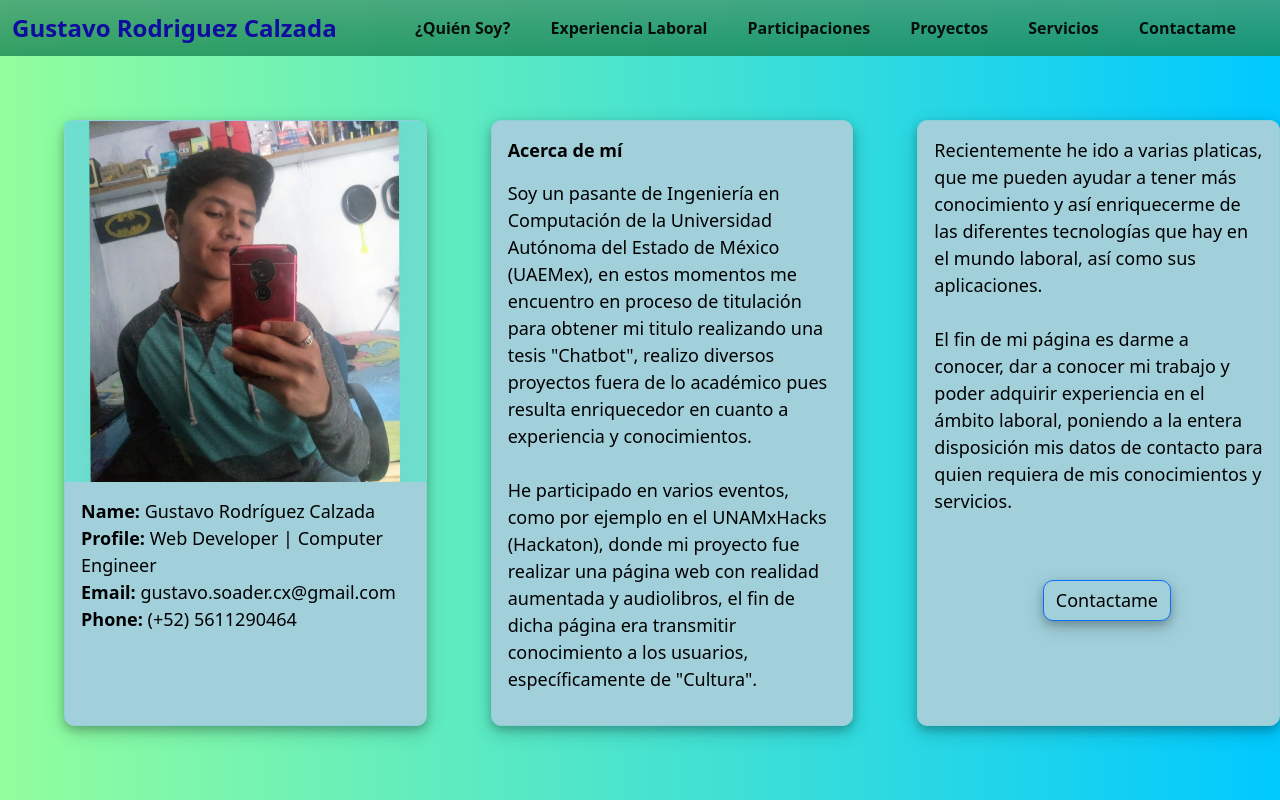
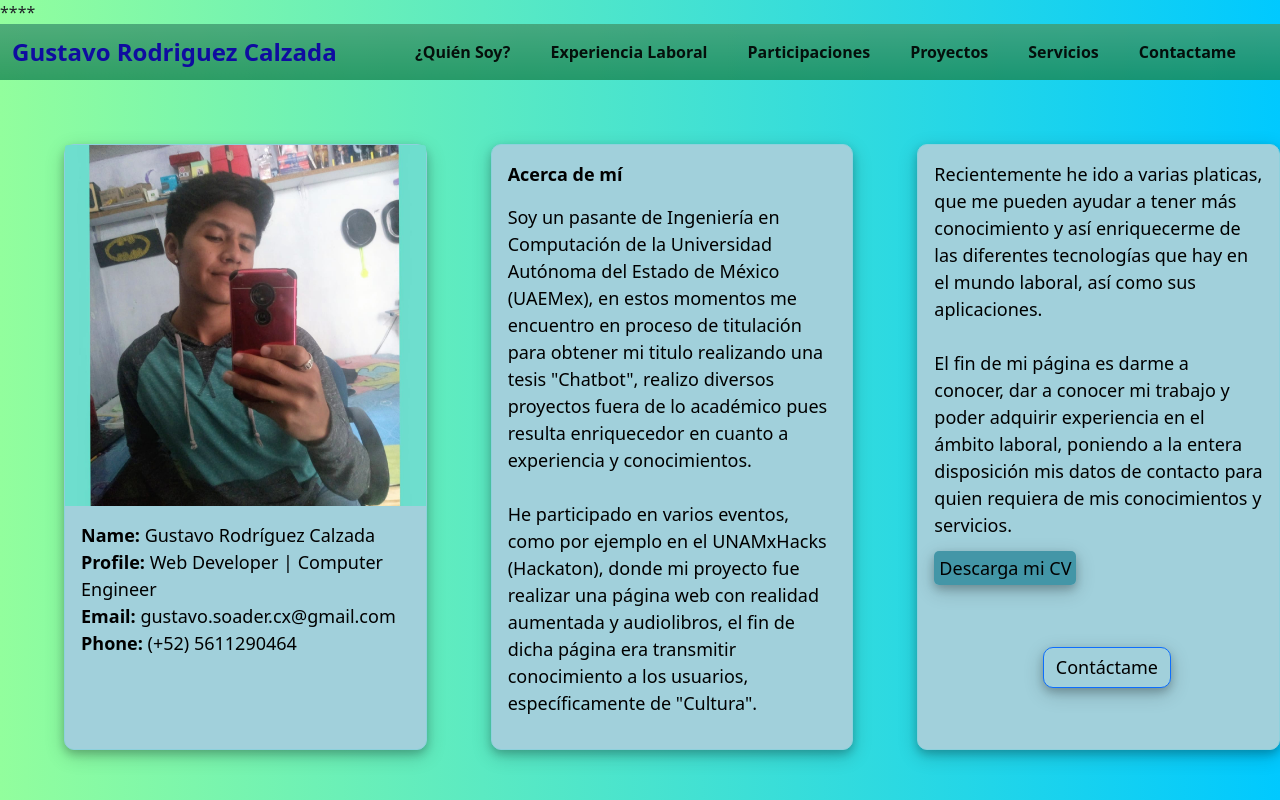
Before and after one commit to GustavoR0dr1gu3z/miSitio-VueJS, a Vue app: page / in a window 1280 px wide. Built offline with nearby package versions, Linux system fonts and the light colour scheme.

Commit message:
añadiendo mi CV actualizado

```diff
--- a/public/index.html
+++ b/public/index.html
@@ -8,6 +8,7 @@
     <meta http-equiv="X-UA-Compatible" content="IE=edge">
     <meta name="viewport" content="width=device-width,initial-scale=1.0">
     <link rel="icon" href="<%= BASE_URL %>favicon.ico">
+    **<link rel="pdf" href="<%= BASE_URL %>GesCV_GustavoRodriguezCalzada.pdf">**
     <title><%= htmlWebpackPlugin.options.title %></title>
     <!--CDN BOOTSTRAP-->
     <link href="https://cdn.jsdelivr.net/npm/bootstrap@5.1.3/dist/css/bootstrap.min.css" rel="stylesheet" integrity="sha384-1BmE4kWBq78iYhFldvKuhfTAU6auU8tT94WrHftjDbrCEXSU1oBoqyl2QvZ6jIW3" crossorigin="anonymous">
--- a/src/views/QuienSoy.vue
+++ b/src/views/QuienSoy.vue
@@ -28,16 +28,27 @@
         <div class="cardMio" style="width: 25rem;">
             <div class="card-body">
                 <p class="card-text">
-Recientemente he ido a varias platicas, que me pueden ayudar a tener más conocimiento y así enriquecerme de las diferentes tecnologías que hay en el mundo laboral, así como sus aplicaciones.
-<br><br>El fin de mi página es darme a conocer, dar a conocer mi trabajo y poder adquirir experiencia en el ámbito laboral, poniendo a la entera disposición mis datos de contacto para quien requiera de mis conocimientos y servicios.
+                    Recientemente he ido a varias platicas, que me pueden ayudar a tener más conocimiento y así enriquecerme de las diferentes tecnologías que hay en el mundo laboral, así como sus aplicaciones.
+                    <br><br>El fin de mi página es darme a conocer, dar a conocer mi trabajo y poder adquirir experiencia en el ámbito laboral, poniendo a la entera disposición mis datos de contacto para quien requiera de mis conocimientos y servicios.
+                </p>
+
+                <p class="card-text">
+                    <a class="cv" download="GesCV_GustavoRodriguezCalzada" href="/GesCV_GustavoRodriguezCalzada.pdf">Descarga mi CV</a>
                 </p>
 
 
                 <router-link class="btn btn-primary" to="/contacto">
-                    Contactame
+                    Contáctame
                 </router-link>
+                <!--Descargar un documento pdf en vue-->
+
+
+
             </div>
         </div>
+
+
+
 
     </div>
 </template>
@@ -84,6 +95,18 @@ Recientemente he ido a varias platicas, que me pueden ayudar a tener más conoci
     box-shadow: 0 4px 8px 0 rgba(0, 0, 0, 0.2), 0 6px 20px 0 rgba(0, 0, 0, 0.19);
 }
 
+.cv{
+    background-color: #4396a7;
+    text-decoration: none;
+    color: black;
+    padding: 5px;
+    text-align: center;
+    font-size: 18px;
+    border-radius: 5px;
+    box-shadow: 0 4px 8px 0 rgba(0, 0, 0, 0.2), 0 6px 20px 0 rgba(0, 0, 0, 0.19);
+}
+
+
 /*Diseño del boton cuando pasa el cursor de las cartas*/
 .btn:hover{
     background-color: #00C9FF;
```
Also changed, not shown: 1 other file (tests, documents, lock files or other folders).
